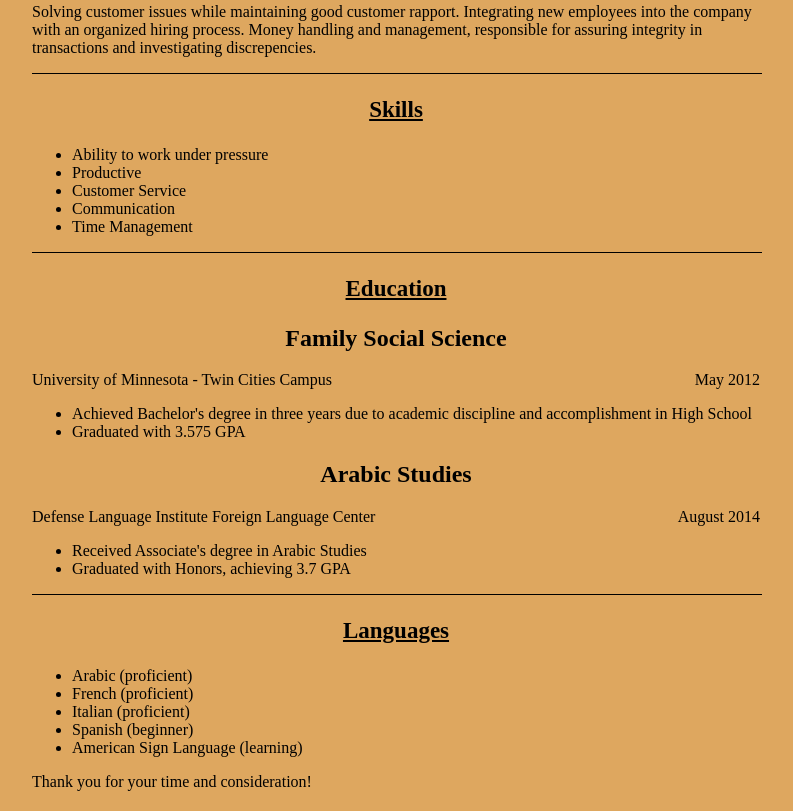
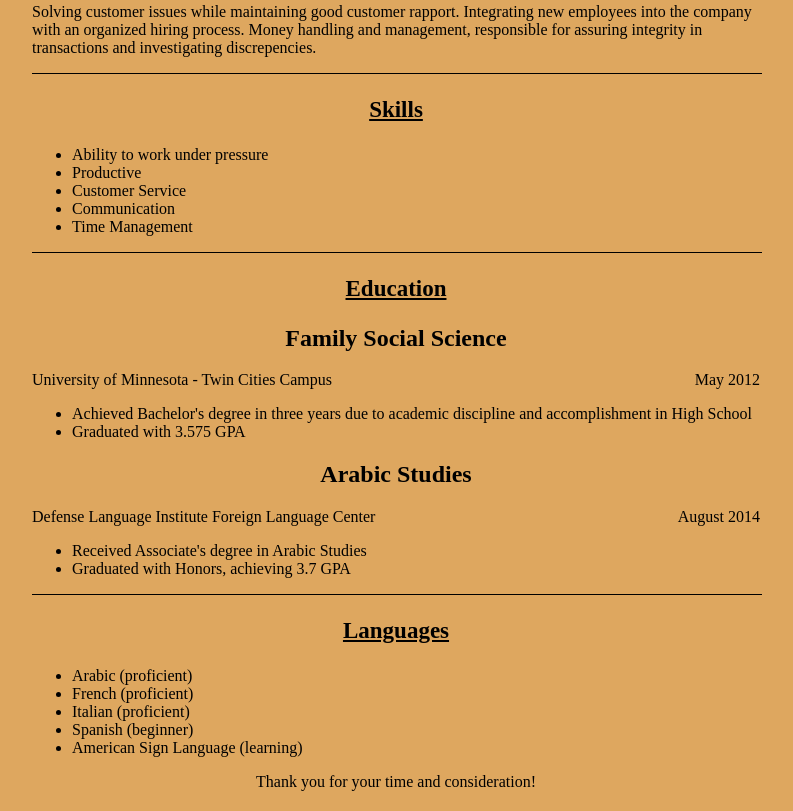
Before and after one commit to ciaci0028/ciaci0028.github.io, a plain HTML site: page index.html in a window 1280 px wide. Shown: the part 717-1528 px from the top of the page, without its empty margins (244-1037 px from the left). Drawn offline with Linux system fonts and the light colour scheme.

Commit message:
Update index.html

```diff
--- a/index.html
+++ b/index.html
@@ -95,7 +95,7 @@
    </body>
 
    <footer>
-     Thank you for your time and consideration!
+     <p style="text-align:center;">Thank you for your time and consideration!
 </footer>
 
 
```
